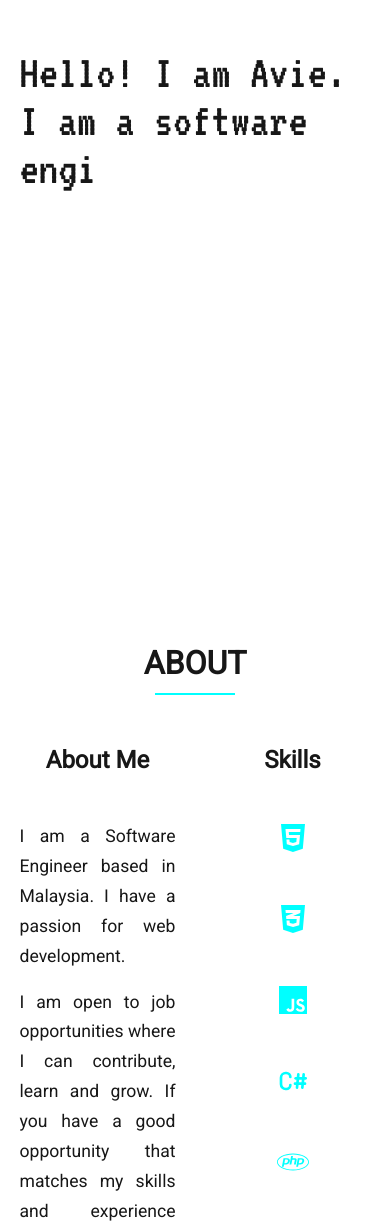
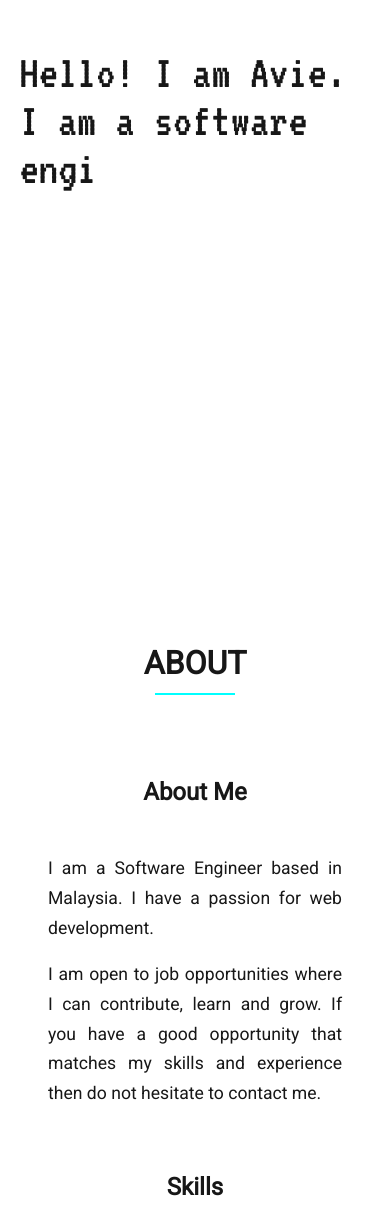
Before and after one commit to not-a-human/not-a-human.github.io, a Next.js app: page / in a window 390 px wide. Shown: the part 300-1527 px from the top of the page. Built offline with nearby package versions, Linux system fonts and the light colour scheme.

Commit message:
Update About Me for mobile  responsive

```diff
--- a/app/globals.css
+++ b/app/globals.css
@@ -13,7 +13,6 @@
 html,
 body {
   max-width: 100vw;
-  overflow-x: hidden;
 }
 
 body {
--- a/app/ui/about.module.css
+++ b/app/ui/about.module.css
@@ -24,11 +24,24 @@
     display: flex;
     justify-content: space-between;
     width: 100%;
-  }
+    flex-wrap: wrap; /* Allow items to wrap on smaller screens */
+}
 
   .aboutme, .skills {
     width: 50%;
-    padding: 0 5%;
+    padding: 0 5rem;
+  }
+
+  @media (max-width: 992px) {
+    .aboutme, .skills {
+        width: 100%;
+        padding: 0 3rem;
+      }
+
+      .centerSmallHeader {
+        margin-top: 3rem;
+        margin-bottom: 3rem;
+      }
   }
 
     .aboutme {
--- a/app/ui/menu.module.css
+++ b/app/ui/menu.module.css
@@ -7,6 +7,7 @@
     z-index: 1000; /* Ensure the menu stays above other elements */
     padding: 1rem 2rem; /* Add padding for spacing */
     color: #fff; /* Set text color */
+    background-color: var(--background);
   }
 
   .leftSection {
--- a/app/ui/textbox.module.css
+++ b/app/ui/textbox.module.css
@@ -25,6 +25,7 @@
   display: inline-block;
   width: 10px;
   animation: blink 0.5s infinite;
+  color: aqua;
 }
 
 @keyframes blink {
```
